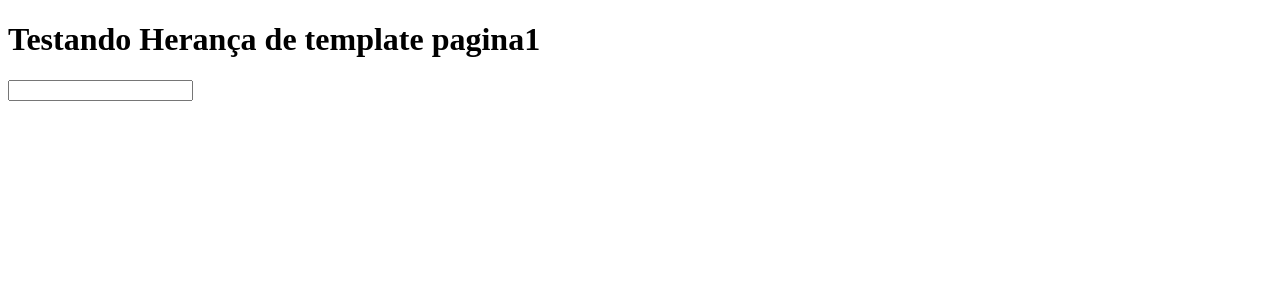
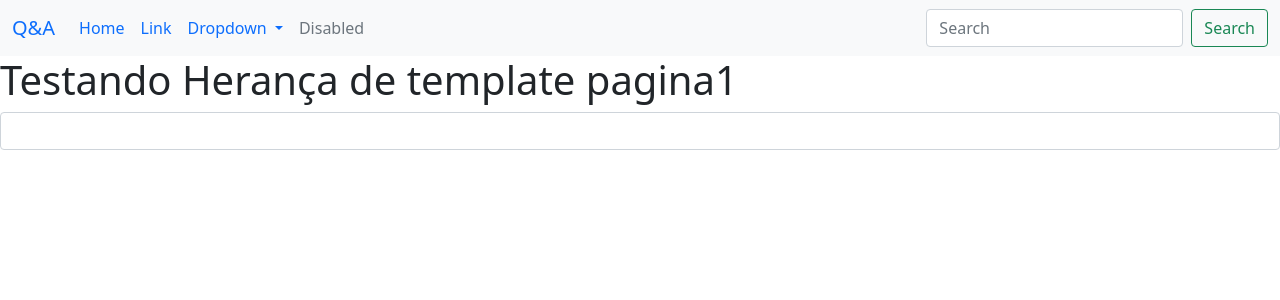
Before and after one commit to rogeriodelphi/portal, a Django app: page / in a window 1280 px wide. Shown: the top 300 px of the page. Run offline with Django 3.2, Linux system fonts and the light colour scheme; some libraries are stand-ins or nearby versions.

Commit message:
Adicionando a navbar

```diff
--- a/base/templates/base/_base.html
+++ b/base/templates/base/_base.html
@@ -7,6 +7,7 @@
 </head>
 
 <body>
+    {% include 'base/navbar.html' %}
     {% block content %}
     {% endblock %}
 </body>
--- a/base/templates/base/_head.html
+++ b/base/templates/base/_head.html
@@ -2,7 +2,7 @@
 <meta http-equiv="X-UA-Compatible" content="IE=edge">
 <meta name="viewport" content="width=device-width, initial-scale=1.0">
 
-<script src="https://cdn.jsdelivr.net/npm/bootstrap@5.1.3/dist/js/bootstrap.bundle.min.js" integrity="sha384-ka7Sk0Gln4gmtz2MlQnikT1wXgYsOg+OMhuP+IlRH9sENBO0LRn5q+8nbTov4+1p" crossorigin="anonymous"></script>
+<link href="https://cdn.jsdelivr.net/npm/bootstrap@5.1.3/dist/css/bootstrap.min.css" rel="stylesheet" integrity="sha384-1BmE4kWBq78iYhFldvKuhfTAU6auU8tT94WrHftjDbrCEXSU1oBoqyl2QvZ6jIW3" crossorigin="anonymous">
 
 <script src="https://cdn.jsdelivr.net/npm/@popperjs/core@2.10.2/dist/umd/popper.min.js" integrity="sha384-7+zCNj/IqJ95wo16oMtfsKbZ9ccEh31eOz1HGyDuCQ6wgnyJNSYdrPa03rtR1zdB" crossorigin="anonymous"></script>
 <script src="https://cdn.jsdelivr.net/npm/bootstrap@5.1.3/dist/js/bootstrap.min.js" integrity="sha384-QJHtvGhmr9XOIpI6YVutG+2QOK9T+ZnN4kzFN1RtK3zEFEIsxhlmWl5/YESvpZ13" crossorigin="anonymous"></script>
--- /dev/null
+++ b/base/templates/base/navbar.html
@@ -0,0 +1,36 @@
+<nav class="navbar navbar-expand-lg bg-light">
+  <div class="container-fluid">
+    <a class="navbar-brand" href="#">Q&A</a>
+    <button class="navbar-toggler" type="button" data-bs-toggle="collapse" data-bs-target="#navbarSupportedContent" aria-controls="navbarSupportedContent" aria-expanded="false" aria-label="Toggle navigation">
+      <span class="navbar-toggler-icon"></span>
+    </button>
+    <div class="collapse navbar-collapse" id="navbarSupportedContent">
+      <ul class="navbar-nav me-auto mb-2 mb-lg-0">
+        <li class="nav-item">
+          <a class="nav-link active" aria-current="page" href="#">Home</a>
+        </li>
+        <li class="nav-item">
+          <a class="nav-link" href="#">Link</a>
+        </li>
+        <li class="nav-item dropdown">
+          <a class="nav-link dropdown-toggle" href="#" role="button" data-bs-toggle="dropdown" aria-expanded="false">
+            Dropdown
+          </a>
+          <ul class="dropdown-menu">
+            <li><a class="dropdown-item" href="#">Action</a></li>
+            <li><a class="dropdown-item" href="#">Another action</a></li>
+            <li><hr class="dropdown-divider"></li>
+            <li><a class="dropdown-item" href="#">Something else here</a></li>
+          </ul>
+        </li>
+        <li class="nav-item">
+          <a class="nav-link disabled">Disabled</a>
+        </li>
+      </ul>
+      <form class="d-flex" role="search">
+        <input class="form-control me-2" type="search" placeholder="Search" aria-label="Search">
+        <button class="btn btn-outline-success" type="submit">Search</button>
+      </form>
+    </div>
+  </div>
+</nav>
--- a/portal/settings.py
+++ b/portal/settings.py
@@ -10,6 +10,7 @@ For the full list of settings and their values, see
 https://docs.djangoproject.com/en/3.2/ref/settings/
 """
 
+from email.policy import default
 from pathlib import Path
 from corsheaders.defaults import default_headers
 from decouple import config
@@ -46,8 +47,9 @@ INSTALLED_APPS = [
     'django.contrib.sessions',
     'django.contrib.messages',
     'django.contrib.staticfiles',
+    "corsheaders",
+
     'base',
-    'corsheaders',
 ]
 
 MIDDLEWARE = [
```
